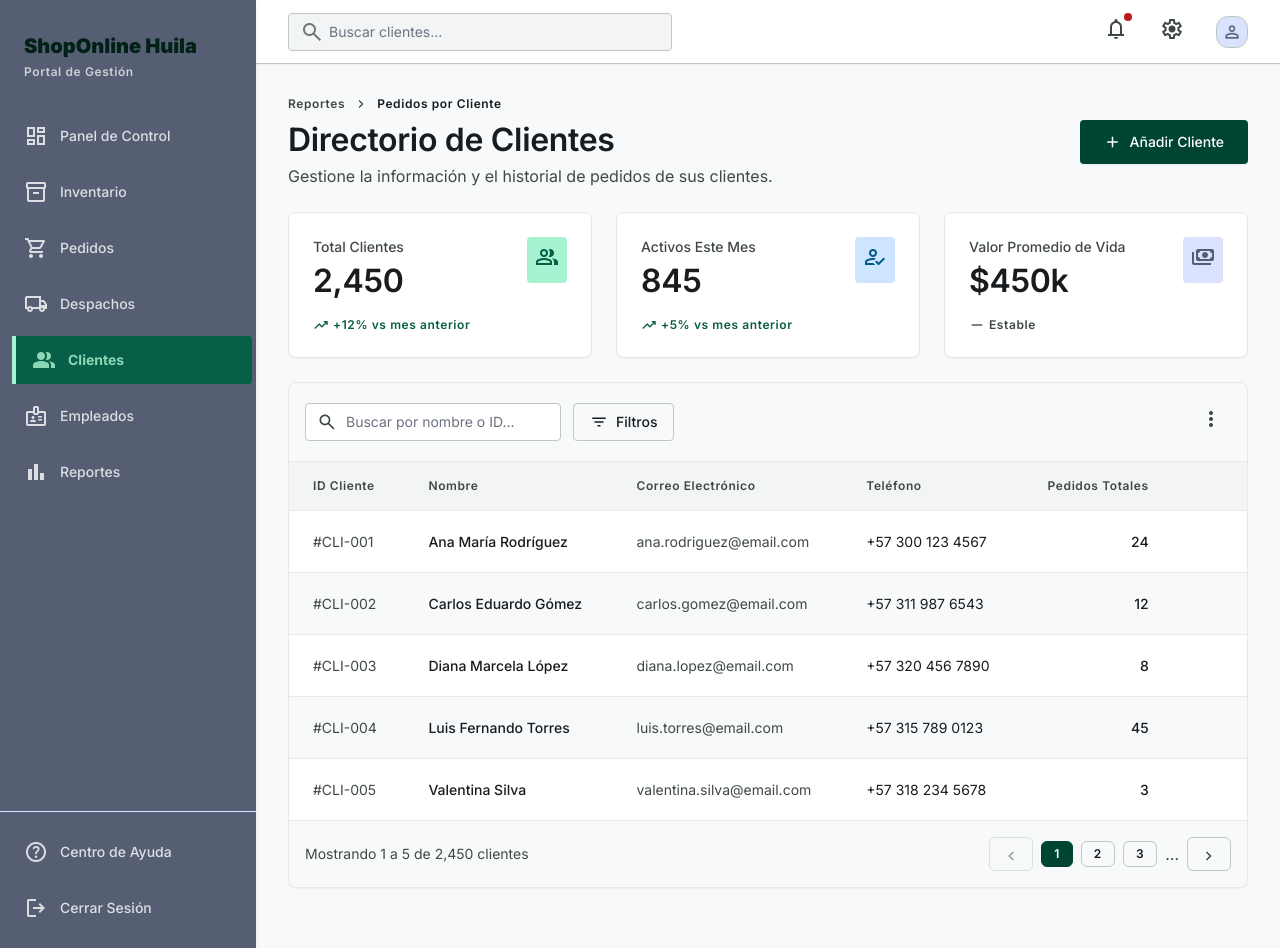
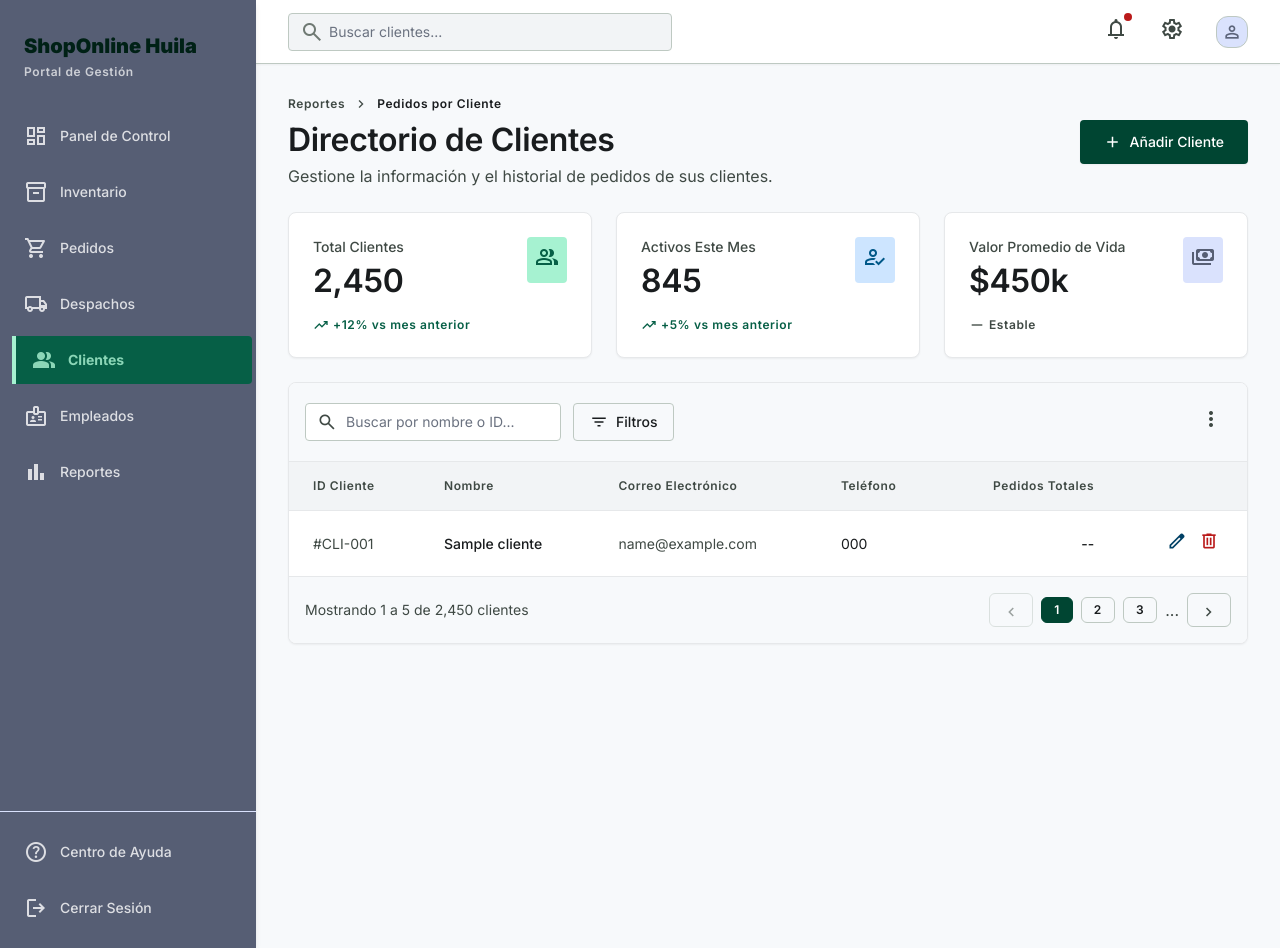
Before and after one commit to crespitosoff/ShopOnline_Huila, a PHP site: page /views/clientes/index.php in a window 1280 px wide. Run offline with PHP 8.4, Linux system fonts and the light colour scheme; tables that the repository leaves empty hold one stand-in row (values such as "Sample post"); some libraries are stand-ins or nearby versions.

Commit message:
feat: implement CRUD operations and views for Employees and Clients management

```diff
--- a/controllers/Clientes/ActualizarClienteController.php
+++ b/controllers/Clientes/ActualizarClienteController.php
@@ -9,17 +9,17 @@ if ($_SERVER['REQUEST_METHOD'] === 'POST') {
 
     if (empty($id) || empty($nombre) || empty($email) || empty($telefono)) {
         http_response_code(400);
-        header("Location: ../../views/clientes_editar.php?id=$id&error=campos_obligatorios");
+        header("Location: /ShopOnline_Huila/views/clientes/editar.php?id=$id&error=campos_obligatorios");
         exit;
     }
 
     $objCliente = new Cliente();
     if ($objCliente->actualizar($id, $nombre, $email, $telefono)) {
         http_response_code(200);
-        header("Location: ../../views/clientes_listar.php?success=update");
+        header("Location: /ShopOnline_Huila/views/clientes/?success=update");
     } else {
         http_response_code(500);
-        header("Location: ../../views/clientes_editar.php?id=$id&error=fallo_update");
+        header("Location: /ShopOnline_Huila/views/clientes/editar.php?id=$id&error=fallo_update");
     }
     exit;
 }
--- a/controllers/Clientes/CrearClienteController.php
+++ b/controllers/Clientes/CrearClienteController.php
@@ -13,7 +13,7 @@ if ($_SERVER['REQUEST_METHOD'] === 'POST') {
     if (empty($nombre) || empty($email) || empty($telefono) || empty($password)) {
         http_response_code(400);
         // 2. Ajustamos la ruta de redirección a la vista
-        header("Location: ../../views/clientes_crear.php?error=campos_obligatorios");
+        header("Location: /ShopOnline_Huila/views/clientes/?error=campos_obligatorios");
         exit;
     }
 
@@ -21,11 +21,11 @@ if ($_SERVER['REQUEST_METHOD'] === 'POST') {
 
     if ($objCliente->registrar($nombre, $email, $password, $telefono)) {
         http_response_code(201);
-        header("Location: ../../views/clientes_listar.php?success=1");
+        header("Location: /ShopOnline_Huila/views/clientes/?success=1");
         exit; // Siempre pon exit después de un header Location
     } else {
         http_response_code(500);
-        header("Location: ../../views/clientes_crear.php?error=error_tecnico");
+        header("Location: /ShopOnline_Huila/views/clientes/?error=error_tecnico");
         exit;
     }
 }
--- a/controllers/Clientes/EditarClienteController.php
+++ b/controllers/Clientes/EditarClienteController.php
@@ -5,7 +5,7 @@ $id = $_GET['id'] ?? 0;
 
 if (empty($id)) {
     http_response_code(400);
-    header("Location: ../../views/clientes_listar.php?error=400");
+    header("Location: /ShopOnline_Huila/views/clientes/?error=400");
     exit;
 }
 
@@ -14,7 +14,7 @@ $cliente = $objCliente->obtenerPorId($id);
 
 if (!$cliente) {
     http_response_code(404);
-    header("Location: ../../views/clientes_listar.php?error=no_encontrado");
+    header("Location: /ShopOnline_Huila/views/clientes/?error=no_encontrado");
     exit;
 }
 
--- a/controllers/Clientes/EliminarClienteController.php
+++ b/controllers/Clientes/EliminarClienteController.php
@@ -6,7 +6,7 @@ if ($_SERVER['REQUEST_METHOD'] === 'POST') {
 
     if (empty($id)) {
         http_response_code(400);
-        header("Location: ../../views/clientes_listar.php?error=400");
+        header("Location: /ShopOnline_Huila/views/clientes/?error=400");
         exit;
     }
 
@@ -14,10 +14,10 @@ if ($_SERVER['REQUEST_METHOD'] === 'POST') {
 
     if ($objCliente->eliminar($id)) {
         http_response_code(200);
-        header("Location: ../../views/clientes_listar.php?success=Eliminado");
+        header("Location: /ShopOnline_Huila/views/clientes/?success=Eliminado");
     } else {
         http_response_code(500);
-        header("Location: ../../views/clientes_listar.php?error=no_se_pudo_eliminar");
+        header("Location: /ShopOnline_Huila/views/clientes/?error=no_se_pudo_eliminar");
     }
     exit;
 }
--- a/controllers/Clientes/VerClienteController.php
+++ b/controllers/Clientes/VerClienteController.php
@@ -5,7 +5,7 @@ $id = $_GET['id'] ?? 0;
 
 if (empty($id)) {
     http_response_code(400);
-    header("Location: ../../views/clientes_listar.php?error=id_requerido");
+    header("Location: /ShopOnline_Huila/views/clientes/?error=id_requerido");
     exit;
 }
 
@@ -14,7 +14,7 @@ $cliente = $objCliente->obtenerPorId($id);
 
 if (!$cliente) {
     http_response_code(404);
-    header("Location: ../../views/clientes_listar.php?error=no_encontrado");
+    header("Location: /ShopOnline_Huila/views/clientes/?error=no_encontrado");
     exit;
 }
 
--- a/controllers/Empleados/ActualizarEmpleadoController.php
+++ b/controllers/Empleados/ActualizarEmpleadoController.php
@@ -9,16 +9,16 @@ $salario = trim($_POST['salario'] ?? '');
 
 if (empty($id) || empty($nombre) || empty($id_cargo) || !is_numeric($salario)) {
     http_response_code(400);
-    header("Location: ../../views/empleados_editar.php?id=$id&error=400");
+    header("Location: /ShopOnline_Huila/views/empleados/editar.php?id=$id&error=400");
     exit;
 }
 
 $objEmpleado = new Empleado();
 if ($objEmpleado->actualizar($id, $nombre, $email, $id_cargo, $salario)) {
     http_response_code(200);
-    header("Location: ../../views/empleados_listar.php?success=update");
+    header("Location: /ShopOnline_Huila/views/empleados/?success=update");
 } else {
     http_response_code(500);
-    header("Location: ../../views/empleados_editar.php?id=$id&error=1");
+    header("Location: /ShopOnline_Huila/views/empleados/editar.php?id=$id&error=1");
 }
 exit;
--- a/controllers/Empleados/EditarEmpleadoController.php
+++ b/controllers/Empleados/EditarEmpleadoController.php
@@ -5,7 +5,7 @@ $id = $_GET['id'] ?? 0;
 
 if (empty($id)) {
     http_response_code(400);
-    header("Location: ../../views/empleados_listar.php?error=400");
+    header("Location: /ShopOnline_Huila/views/empleados/?error=400");
     exit;
 }
 
@@ -15,7 +15,7 @@ $cargos = $objEmpleado->obtenerCargos();
 
 if (!$empleado) {
     http_response_code(404);
-    header("Location: ../../views/empleados_listar.php?error=404");
+    header("Location: /ShopOnline_Huila/views/empleados/?error=404");
     exit;
 }
 
--- a/controllers/Empleados/EliminarEmpleadoController.php
+++ b/controllers/Empleados/EliminarEmpleadoController.php
@@ -5,16 +5,16 @@ $id = $_POST['id'] ?? 0;
 
 if (empty($id)) {
     http_response_code(400);
-    header("Location: ../../views/empleados_listar.php?error=400");
+    header("Location: /ShopOnline_Huila/views/empleados/?error=400");
     exit;
 }
 
 $objEmpleado = new Empleado();
 if ($objEmpleado->eliminar($id)) {
     http_response_code(200);
-    header("Location: ../../views/empleados_listar.php?success=delete");
+    header("Location: /ShopOnline_Huila/views/empleados/?success=delete");
 } else {
     http_response_code(500);
-    header("Location: ../../views/empleados_listar.php?error=500");
+    header("Location: /ShopOnline_Huila/views/empleados/?error=500");
 }
 exit;
--- a/controllers/Empleados/VerEmpleadoController.php
+++ b/controllers/Empleados/VerEmpleadoController.php
@@ -5,7 +5,7 @@ $id = $_GET['id'] ?? 0;
 
 if (empty($id)) {
     http_response_code(400);
-    header("Location: ../../views/empleados_listar.php?error=id_requerido");
+    header("Location: /ShopOnline_Huila/views/empleados/?error=id_requerido");
     exit;
 }
 
@@ -14,7 +14,7 @@ $empleado = $objEmpleado->obtenerPorId($id);
 
 if (!$empleado) {
     http_response_code(404);
-    header("Location: ../../views/empleados_listar.php?error=no_encontrado");
+    header("Location: /ShopOnline_Huila/views/empleados/?error=no_encontrado");
     exit;
 }
 http_response_code(200);
--- a/views/clientes/index.php
+++ b/views/clientes/index.php
@@ -3,6 +3,10 @@
  * Gestión de Clientes
  * Accesible desde: Sidebar > "Clientes"
  */
+require_once __DIR__ . '/../../models/Cliente.php';
+$objCliente = new Cliente();
+$clientes = $objCliente->obtenerTodos();
+
 $pageTitle = 'Gestión de Clientes - ShopOnline Huila';
 $activePage = 'clientes';
 $searchPlaceholder = 'Buscar clientes...';
@@ -21,11 +25,26 @@ include __DIR__ . '/../layouts/header.php';
         <h2 class="font-headline-lg text-headline-lg text-on-surface">Directorio de Clientes</h2>
         <p class="font-body-md text-body-md text-on-surface-variant mt-1">Gestione la información y el historial de pedidos de sus clientes.</p>
     </div>
-    <button class="bg-primary text-on-primary font-label-md text-label-md px-6 py-3 rounded-lg hover:bg-primary-container transition-colors flex items-center justify-center shadow-sm">
+    <a href="/ShopOnline_Huila/views/clientes/crear.php" class="bg-primary text-on-primary font-label-md text-label-md px-6 py-3 rounded-lg hover:bg-primary-container transition-colors flex items-center justify-center shadow-sm">
         <span class="material-symbols-outlined mr-2 text-[18px]">add</span>
         Añadir Cliente
-    </button>
+    </a>
 </div>
+
+<!-- Alertas -->
+<?php if (isset($_GET['success'])): ?>
+<div class="mb-6 p-4 rounded-lg bg-primary-fixed text-on-primary-fixed border border-primary-fixed-dim flex items-center gap-3">
+    <span class="material-symbols-outlined">check_circle</span>
+    <p class="font-body-md text-body-md">Operación realizada con éxito.</p>
+</div>
+<?php endif; ?>
+
+<?php if (isset($_GET['error'])): ?>
+<div class="mb-6 p-4 rounded-lg bg-error-container text-on-error-container border border-error flex items-center gap-3">
+    <span class="material-symbols-outlined">error</span>
+    <p class="font-body-md text-body-md">Ha ocurrido un error (Código: <?= htmlspecialchars($_GET['error']) ?>).</p>
+</div>
+<?php endif; ?>
 
 <!-- KPI Cards -->
 <div class="grid grid-cols-1 md:grid-cols-3 gap-6 mb-lg">
@@ -110,66 +129,27 @@ include __DIR__ . '/../layouts/header.php';
                 </tr>
             </thead>
             <tbody class="font-table-data text-table-data text-on-surface divide-y divide-surface-container-high">
-                <tr class="hover:bg-primary/5 transition-colors group cursor-pointer bg-surface-container-lowest">
-                    <td class="px-6 py-4 whitespace-nowrap text-on-surface-variant">#CLI-001</td>
-                    <td class="px-6 py-4 whitespace-nowrap font-medium">Ana María Rodríguez</td>
-                    <td class="px-6 py-4 whitespace-nowrap text-on-surface-variant">ana.rodriguez@email.com</td>
-                    <td class="px-6 py-4 whitespace-nowrap">+57 300 123 4567</td>
-                    <td class="px-6 py-4 whitespace-nowrap text-right font-medium">24</td>
-                    <td class="px-6 py-4 whitespace-nowrap text-right">
-                        <button class="text-on-surface-variant hover:text-primary opacity-0 group-hover:opacity-100 transition-opacity">
-                            <span class="material-symbols-outlined">chevron_right</span>
-                        </button>
-                    </td>
-                </tr>
-                <tr class="hover:bg-primary/5 transition-colors group cursor-pointer bg-surface-bright">
-                    <td class="px-6 py-4 whitespace-nowrap text-on-surface-variant">#CLI-002</td>
-                    <td class="px-6 py-4 whitespace-nowrap font-medium">Carlos Eduardo Gómez</td>
-                    <td class="px-6 py-4 whitespace-nowrap text-on-surface-variant">carlos.gomez@email.com</td>
-                    <td class="px-6 py-4 whitespace-nowrap">+57 311 987 6543</td>
-                    <td class="px-6 py-4 whitespace-nowrap text-right font-medium">12</td>
-                    <td class="px-6 py-4 whitespace-nowrap text-right">
-                        <button class="text-on-surface-variant hover:text-primary opacity-0 group-hover:opacity-100 transition-opacity">
-                            <span class="material-symbols-outlined">chevron_right</span>
-                        </button>
-                    </td>
-                </tr>
-                <tr class="hover:bg-primary/5 transition-colors group cursor-pointer bg-surface-container-lowest">
-                    <td class="px-6 py-4 whitespace-nowrap text-on-surface-variant">#CLI-003</td>
-                    <td class="px-6 py-4 whitespace-nowrap font-medium">Diana Marcela López</td>
-                    <td class="px-6 py-4 whitespace-nowrap text-on-surface-variant">diana.lopez@email.com</td>
-                    <td class="px-6 py-4 whitespace-nowrap">+57 320 456 7890</td>
-                    <td class="px-6 py-4 whitespace-nowrap text-right font-medium">8</td>
-                    <td class="px-6 py-4 whitespace-nowrap text-right">
-                        <button class="text-on-surface-variant hover:text-primary opacity-0 group-hover:opacity-100 transition-opacity">
-                            <span class="material-symbols-outlined">chevron_right</span>
-                        </button>
-                    </td>
-                </tr>
-                <tr class="hover:bg-primary/5 transition-colors group cursor-pointer bg-surface-bright">
-                    <td class="px-6 py-4 whitespace-nowrap text-on-surface-variant">#CLI-004</td>
-                    <td class="px-6 py-4 whitespace-nowrap font-medium">Luis Fernando Torres</td>
-                    <td class="px-6 py-4 whitespace-nowrap text-on-surface-variant">luis.torres@email.com</td>
-                    <td class="px-6 py-4 whitespace-nowrap">+57 315 789 0123</td>
-                    <td class="px-6 py-4 whitespace-nowrap text-right font-medium">45</td>
-                    <td class="px-6 py-4 whitespace-nowrap text-right">
-                        <button class="text-on-surface-variant hover:text-primary opacity-0 group-hover:opacity-100 transition-opacity">
-                            <span class="material-symbols-outlined">chevron_right</span>
-                        </button>
-                    </td>
-                </tr>
-                <tr class="hover:bg-primary/5 transition-colors group cursor-pointer bg-surface-container-lowest">
-                    <td class="px-6 py-4 whitespace-nowrap text-on-surface-variant">#CLI-005</td>
-                    <td class="px-6 py-4 whitespace-nowrap font-medium">Valentina Silva</td>
-                    <td class="px-6 py-4 whitespace-nowrap text-on-surface-variant">valentina.silva@email.com</td>
-                    <td class="px-6 py-4 whitespace-nowrap">+57 318 234 5678</td>
-                    <td class="px-6 py-4 whitespace-nowrap text-right font-medium">3</td>
-                    <td class="px-6 py-4 whitespace-nowrap text-right">
-                        <button class="text-on-surface-variant hover:text-primary opacity-0 group-hover:opacity-100 transition-opacity">
-                            <span class="material-symbols-outlined">chevron_right</span>
-                        </button>
-                    </td>
-                </tr>
+                <?php if (empty($clientes)): ?>
+                    <tr><td colspan="6" class="text-center py-4 text-on-surface-variant">No hay clientes registrados o activos.</td></tr>
+                <?php else: ?>
+                    <?php foreach ($clientes as $c): ?>
+                    <tr class="hover:bg-primary/5 transition-colors group bg-surface-container-lowest">
+                        <td class="px-6 py-4 whitespace-nowrap text-on-surface-variant">#CLI-<?= str_pad($c['id_cliente'], 3, '0', STR_PAD_LEFT) ?></td>
+                        <td class="px-6 py-4 whitespace-nowrap font-medium"><?= htmlspecialchars($c['nombre']) ?></td>
+                        <td class="px-6 py-4 whitespace-nowrap text-on-surface-variant"><?= htmlspecialchars($c['email']) ?></td>
+                        <td class="px-6 py-4 whitespace-nowrap"><?= htmlspecialchars($c['telefono']) ?></td>
+                        <td class="px-6 py-4 whitespace-nowrap text-right font-medium">--</td>
+                        <td class="px-6 py-4 whitespace-nowrap text-right">
+                            <a href="/ShopOnline_Huila/views/clientes/editar.php?id=<?= $c['id_cliente'] ?>" class="text-tertiary hover:text-tertiary-container transition-colors p-1" title="Editar"><span class="material-symbols-outlined text-[20px]">edit</span></a>
+
+                            <form action="/ShopOnline_Huila/controllers/clientes/EliminarClienteController.php" method="POST" class="inline" onsubmit="return confirm('¿Seguro que deseas eliminar este cliente?');">
+                                <input type="hidden" name="id" value="<?= $c['id_cliente'] ?>">
+                                <button type="submit" class="text-error hover:text-error-container transition-colors p-1" title="Eliminar"><span class="material-symbols-outlined text-[20px]">delete</span></button>
+                            </form>
+                        </td>
+                    </tr>
+                    <?php endforeach; ?>
+                <?php endif; ?>
             </tbody>
         </table>
     </div>
```
Also changed, not shown: controllers/Clientes/ListarClienteController.php (deleted, +0 -17 lines), controllers/Empleados/CrearEmpleadoController.php (renamed from controllers/Empleados/CrearEmpledoController.php, +4 -4 lines), controllers/Empleados/ListarEmpleadoController.php (deleted, +0 -17 lines), docs/seed.sql (added, +19 -0 lines), views/clientes/crear.php (added, +45 -0 lines), views/clientes/editar.php (added, +57 -0 lines).
